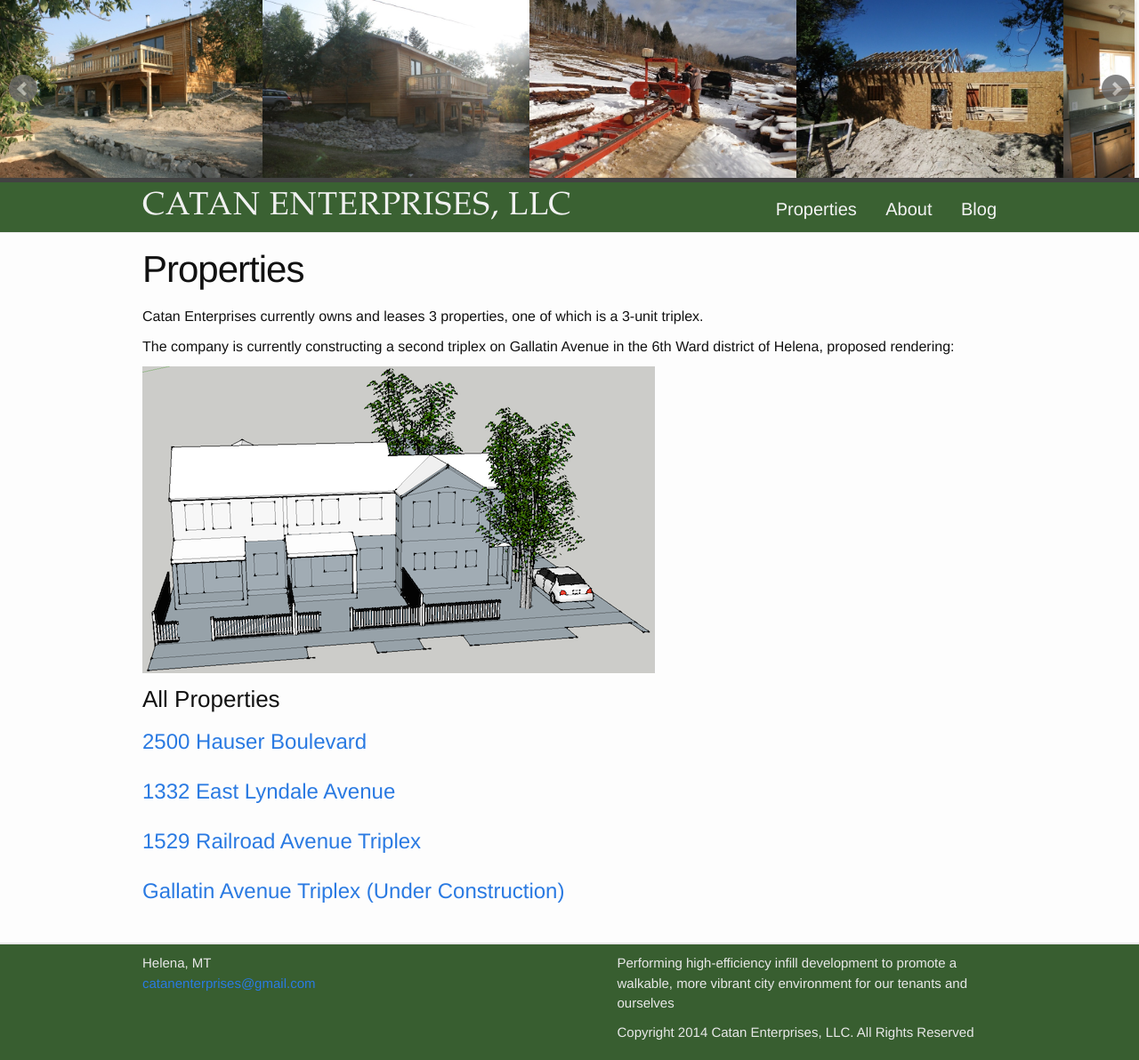
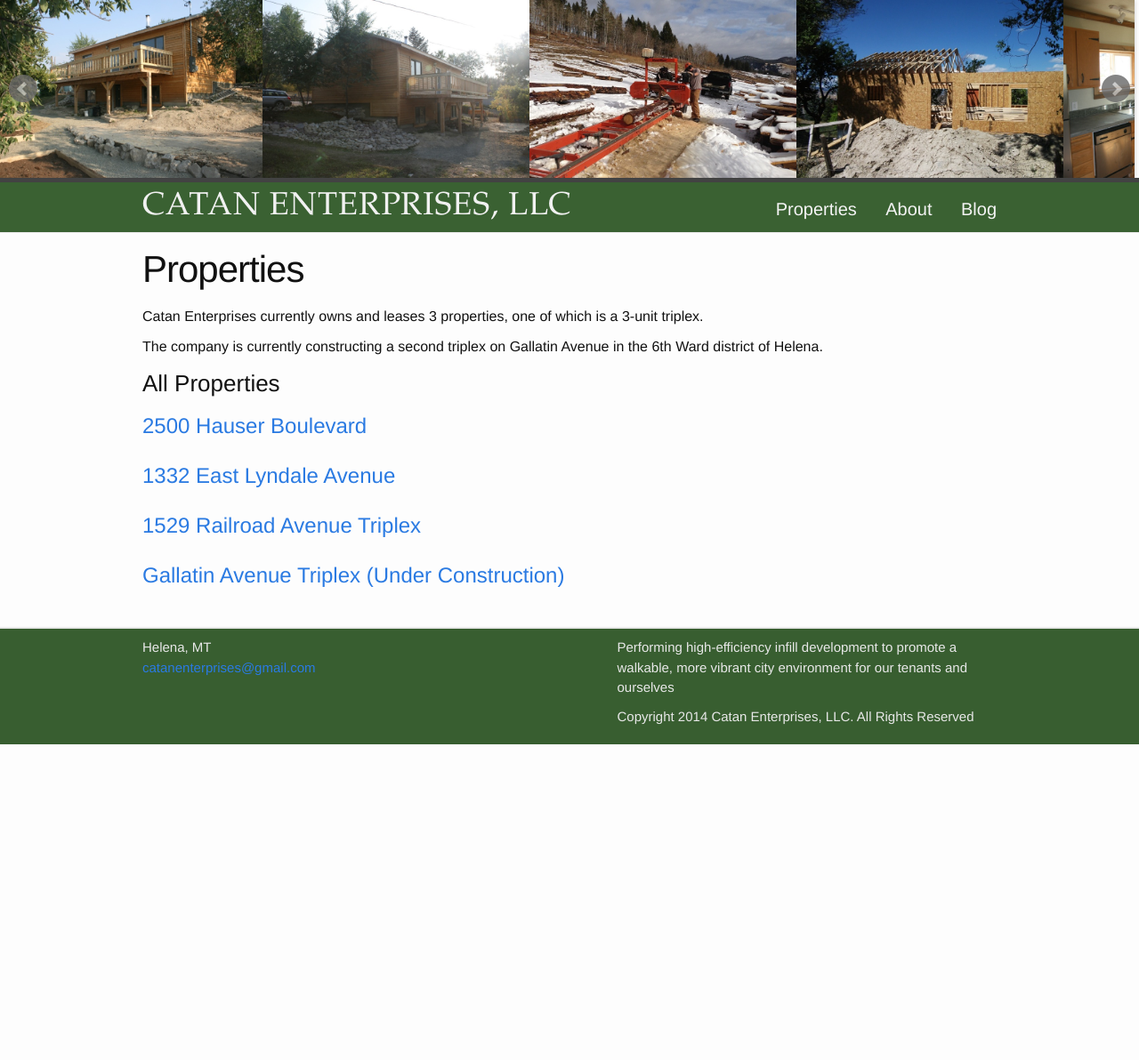
Before and after one commit to jenningsanderson/Catan-Enterprises, a Jekyll site: the page built from pages/1_properties.md, in a window 1280 px wide. Shown: the whole page at 89% size. Built offline with Jekyll 4.4.1, drawn with Linux system fonts in a browser that asks for light colours; after the commit the page ends 900 px from its top, so only the background shows below that.

Commit message:
Lookin' good

```diff
--- a/pages/1_properties.md
+++ b/pages/1_properties.md
@@ -7,9 +7,7 @@
 
 Catan Enterprises currently owns and leases 3 properties, one of which is a 3-unit triplex.
 
-The company is currently constructing a second triplex on Gallatin Avenue in the 6th Ward district of Helena, proposed rendering:
-
-![Gallatin Ave. Rendering]({{site.images}}/gallatin_dream.png)
+The company is currently constructing a second triplex on Gallatin Avenue in the 6th Ward district of Helena.
 
 ###All Properties
 <ul class="post-list">
```
Also changed, not shown: _properties/4_gallatin.md (+3 -1 lines), pages/3_about.md (+2 -2 lines).
